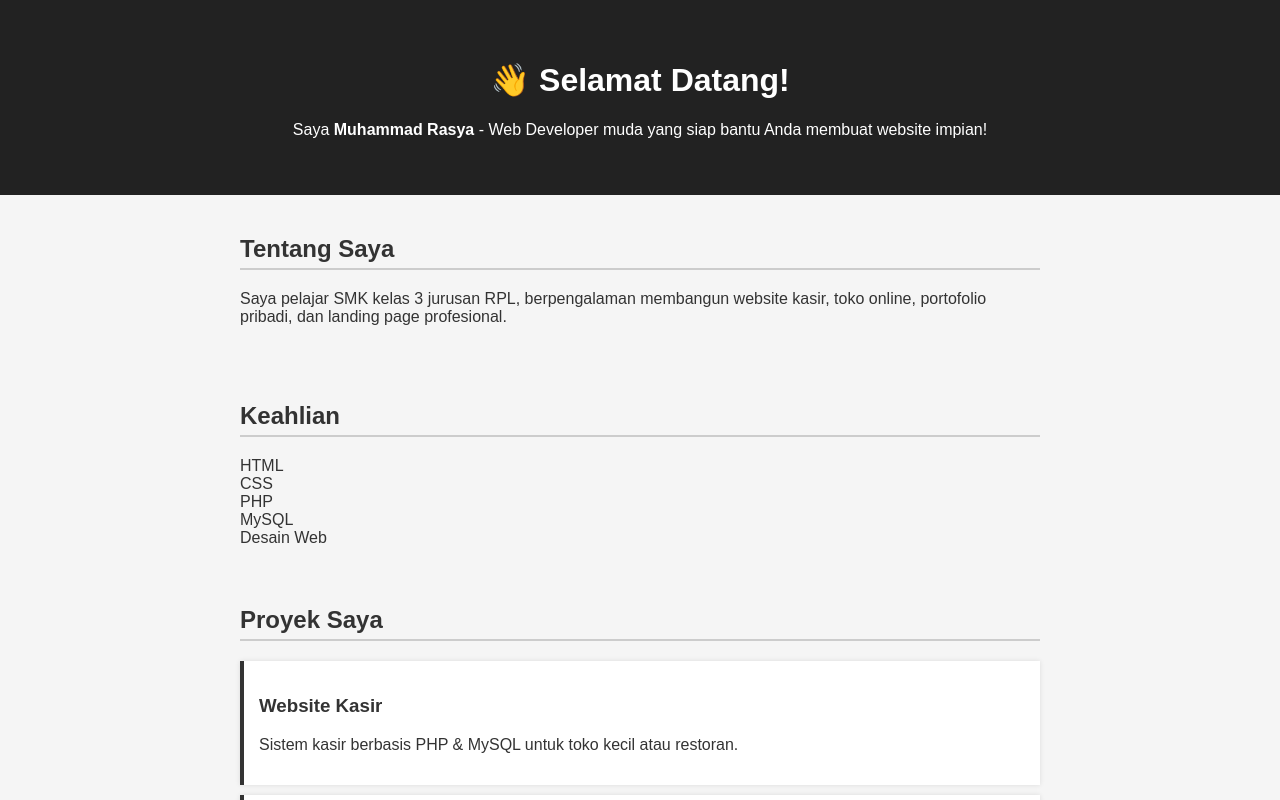
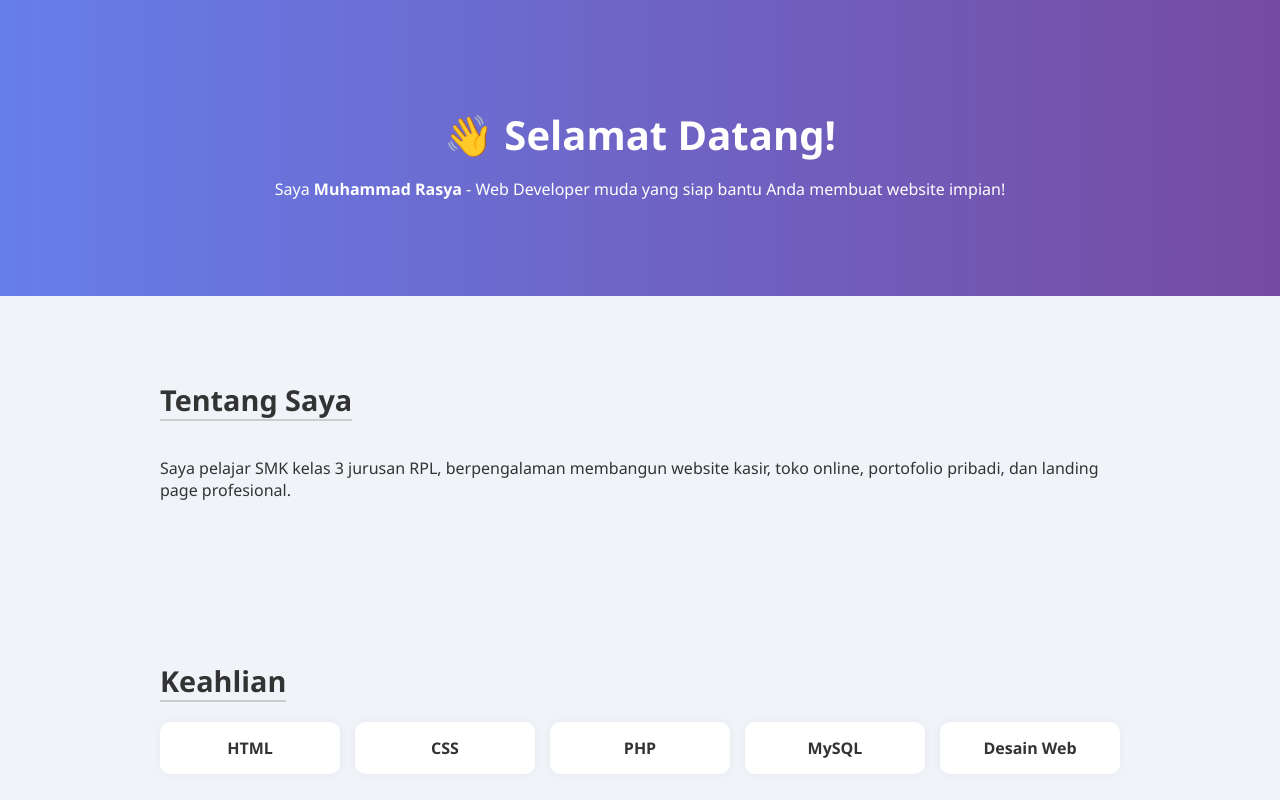
Before and after one commit to rayay2/myporto, a plain HTML site: page index.html in a window 1280 px wide. Shown: the top 800 px of the page. Drawn offline with Linux system fonts and the light colour scheme.

Commit message:
Update style.css

```diff
--- a/style.css
+++ b/style.css
@@ -1,53 +1,78 @@
 body {
-    font-family: Arial, sans-serif;
+    font-family: 'Segoe UI', sans-serif;
     margin: 0;
     padding: 0;
-    background: #f5f5f5;
+    background: #f0f4f8;
     color: #333;
 }
 
+.container {
+    width: 90%;
+    max-width: 960px;
+    margin: auto;
+    padding: 20px;
+}
+
 header {
-    background: #222;
-    color: #fff;
-    padding: 40px 20px;
+    background: linear-gradient(to right, #667eea, #764ba2);
+    color: white;
     text-align: center;
+    padding: 60px 20px;
+}
+
+h1 {
+    margin-bottom: 10px;
+    font-size: 2.5em;
 }
 
 section {
-    padding: 20px;
-    max-width: 800px;
-    margin: auto;
+    padding: 40px 0;
 }
 
 h2 {
+    margin-bottom: 20px;
+    font-size: 1.8em;
+    color: #333;
     border-bottom: 2px solid #ccc;
-    padding-bottom: 5px;
+    display: inline-block;
 }
 
-ul {
-    list-style: none;
-    padding-left: 0;
+.grid {
+    display: grid;
+    grid-template-columns: repeat(auto-fit, minmax(120px, 1fr));
+    gap: 15px;
 }
 
-ul li {
-    background: #e0e0e0;
-    margin: 5px 0;
-    padding: 10px;
-    border-radius: 4px;
+.card {
+    background: #fff;
+    padding: 15px;
+    border-radius: 10px;
+    box-shadow: 0 0 8px rgba(0,0,0,0.05);
+    text-align: center;
+    font-weight: bold;
 }
 
 .project {
-    background: #fff;
-    margin: 10px 0;
+    background: white;
+    border-left: 5px solid #764ba2;
     padding: 15px;
-    border-left: 4px solid #333;
+    margin-bottom: 20px;
+    border-radius: 6px;
     box-shadow: 0 0 5px rgba(0,0,0,0.1);
 }
 
+a {
+    color: #667eea;
+    text-decoration: none;
+}
+
+a:hover {
+    text-decoration: underline;
+}
+
 footer {
+    background: #333;
+    color: white;
     text-align: center;
-    background: #222;
-    color: #fff;
-    padding: 15px 0;
-    margin-top: 40px;
+    padding: 20px;
 }
```
